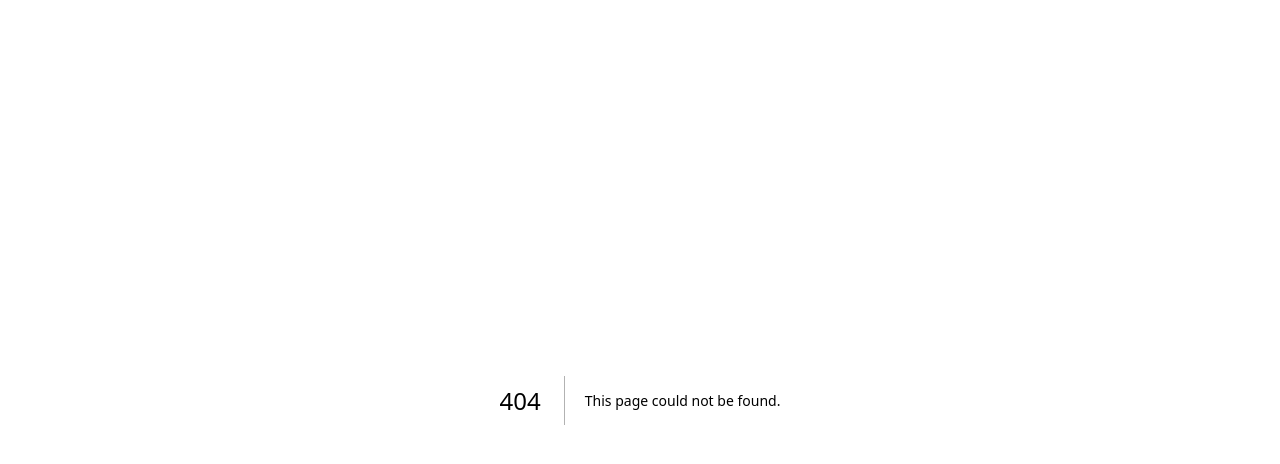
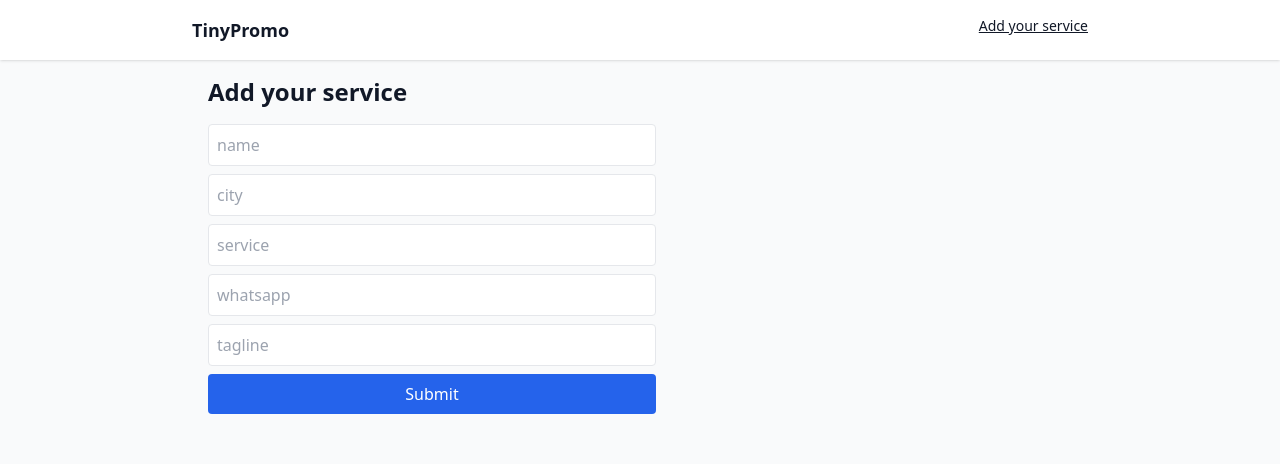
Before and after one commit to nonexee/tinypromo, a Next.js app: page /add in a window 1280 px wide. Before the commit this address had no page. Shown: the top 464 px of the page. Built offline with nearby package versions, Linux system fonts and the light colour scheme; no server answers.

Commit message:
feat: public add-service page

```diff
--- a/components/Layout.tsx
+++ b/components/Layout.tsx
@@ -12,7 +12,7 @@ export default function Layout({ children, title }: { children: ReactNode; title
       <header className='w-full p-4 bg-white shadow'>
         <nav className='max-w-4xl mx-auto flex justify-between'>
           <Link href='/' className='font-bold text-lg'>TinyPromo</Link>
-          <Link href='/' className='text-sm underline'>Add your service</Link>
+          <Link href='/add' className='text-sm underline'>Add your service</Link>
         </nav>
       </header>
       <main className='max-w-4xl mx-auto p-4'>{children}</main>
--- /dev/null
+++ b/pages/add.tsx
@@ -0,0 +1,11 @@
+import Layout from '@/components/Layout';
+import ProviderForm from '@/components/ProviderForm';
+
+export default function AddService() {
+  return (
+    <Layout title="Add your service">
+      <h1 className="text-2xl font-semibold mb-4">Add your service</h1>
+      <ProviderForm />
+    </Layout>
+  );
+}
```
